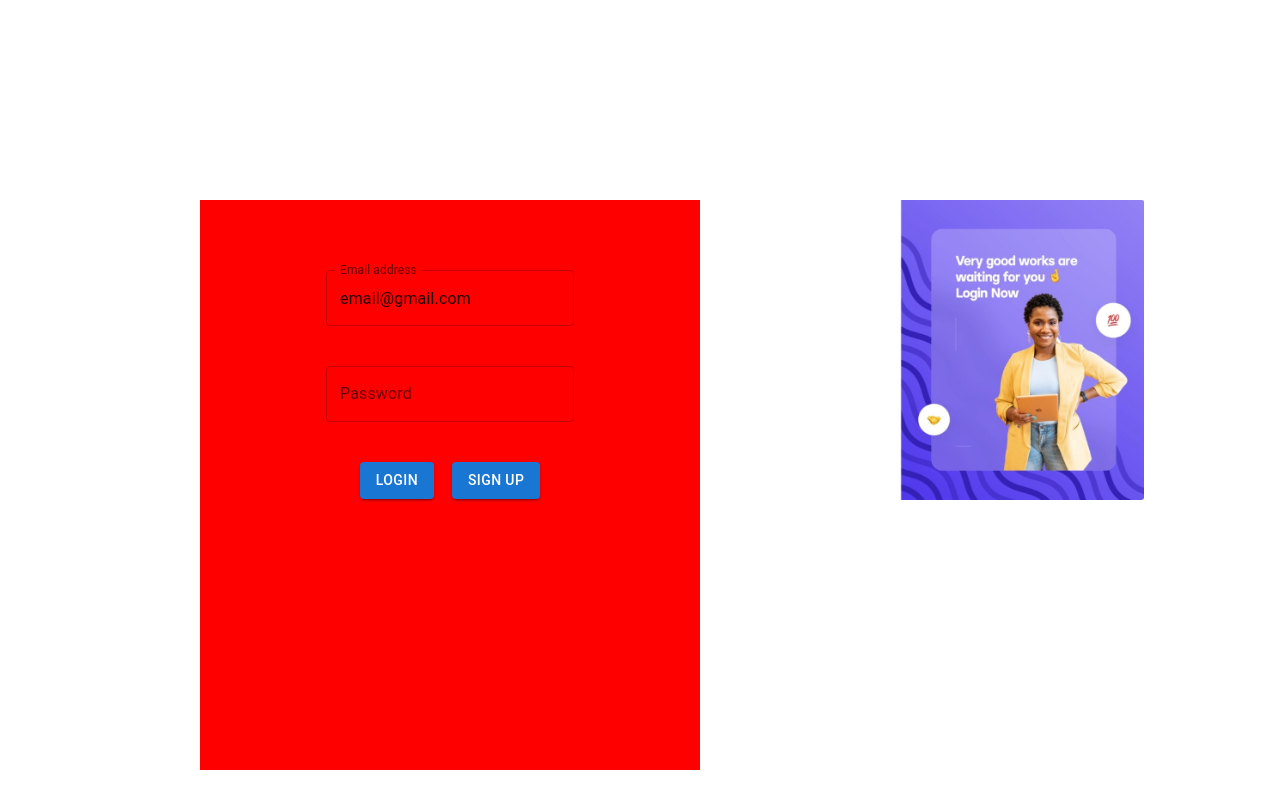
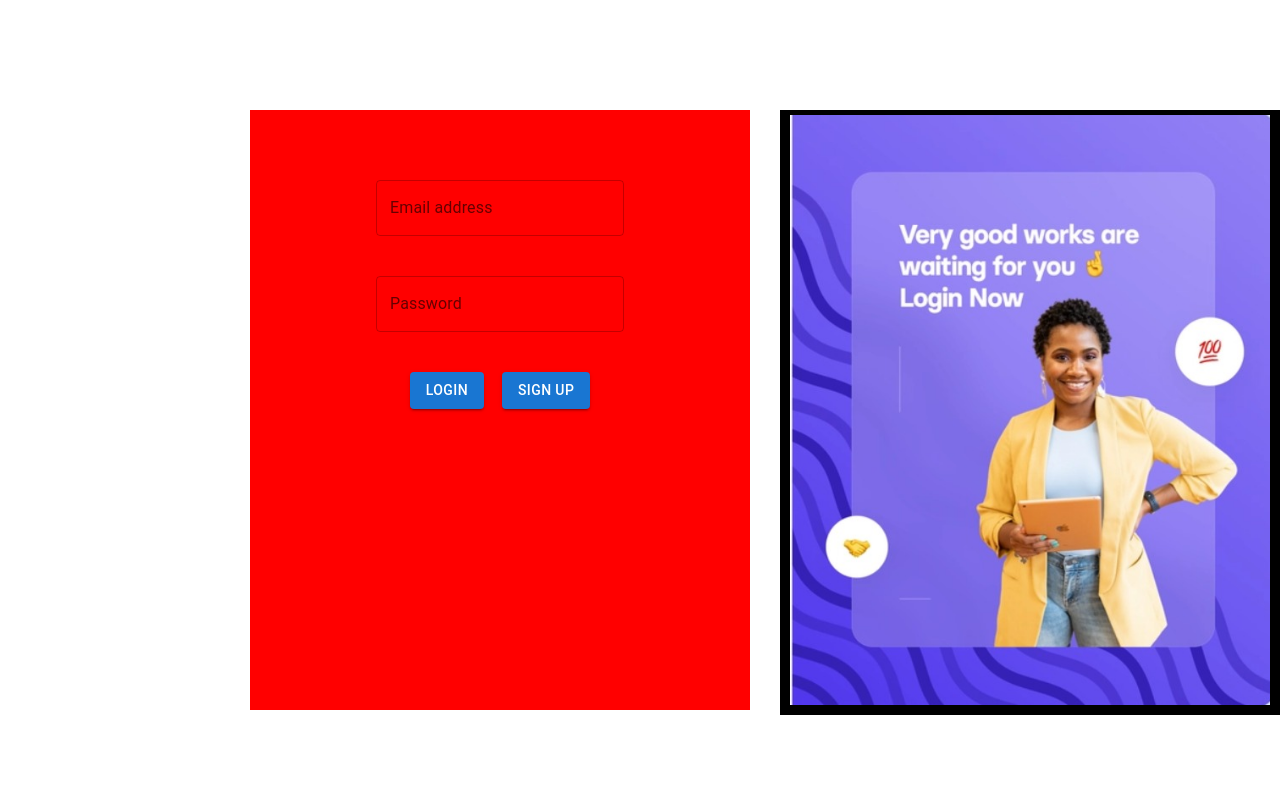
Before and after one commit to IVANHERALD/React_Outline, a React (Create React App) app: page / in a window 1280 px wide. Built offline with nearby package versions, Linux system fonts and the light colour scheme; no server answers.

Commit message:
new register user stored in firebase

```diff
--- a/src/App.js
+++ b/src/App.js
@@ -3,15 +3,29 @@ import './App.css';
 import Login from './component/Login';
 import Register from './component/Register';
 import {  Route, Routes } from 'react-router-dom';
-
+import { AuthProvider } from './AuthContext';
+import {useState,useEffect} from 'react'
+import {auth} from './component/Firebase'
+import {onAuthStateChanged} from 'firebase/auth'
 
 function App() {
+  const [currentUser, setCurrentUser] = useState(null)
+  useEffect(() => {
+    onAuthStateChanged(auth, (user) => {
+      setCurrentUser(user)
+     })
+  }, [])
+
   return (
     <div className="App">
+      <AuthProvider value={{currentUser}}>
          <Routes>
+
           <Route path="/" element={<Login/>}/>
           <Route path="/Register" element={<Register/>}/>
+
          </Routes>
+         </AuthProvider>
     </div>
   );
 }
--- /dev/null
+++ b/src/AuthContext.js
@@ -0,0 +1,15 @@
+import React, {useContext} from 'react'
+
+const AuthContext = React.createContext()
+
+export function AuthProvider({children, value}) {
+  return (
+    <AuthContext.Provider value={value}>
+      {children}
+    </AuthContext.Provider>
+  )
+}
+
+export function useAuthValue(){
+  return useContext(AuthContext)
+}
--- a/src/component/Login.js
+++ b/src/component/Login.js
@@ -4,45 +4,32 @@ import { useNavigate } from "react-router-dom";
 import {TextField,Button} from '@mui/material';
 import login_image from '../Images/loginImage.jpg';
 import "./style.css";
+import { useAuthValue } from "../AuthContext"
 
 function Login() {
   let history = useNavigate();
+  const {currentUser} = useAuthValue()
+
 
 const handleClick=()=>{
-  let path='./Register.js';
-  history(path);
+  console.log(currentUser)
+  history('/Register');
 }
   return (
     <div className="app">
-      <div className="Input-container-main"
-      >
+      <div className="Input-container-main">
         <div className="Input-container-login">
+          <TextField id="outlined" label="Email address"/>       <br/><br/><br/>
+          <TextField label="Password"type="password"autoComplete="current-password"/>     <br/><br/><br/>
+          <Button variant="contained">Login</Button> &nbsp;&nbsp;&nbsp;
+          <Button variant="contained" onClick={handleClick}>Sign up</Button>
+        </div>
+        <br/>
 
-          <TextField
-
-          id="outlined"
-          label="Email address"
-          defaultValue="email@gmail.com"
-        />
-
-        <br/><br/><br/>
-
-          <TextField label="Password"
-          type="password"
-          autoComplete="current-password"
-        /><br/><br/><br/>
-        <Button variant="contained">Login</Button> &nbsp;&nbsp;&nbsp;
-        <Button variant="contained" onClick={handleClick}>Sign up</Button>
-        </div>
-
-
-
-        <br/>
         <div className="Input-container-image">
-        <img src={login_image} height={300}/>
+        <img src={login_image}  alt="login_image" className="image"/>
         </div>
       </div>
-
     </div>
 
   );
--- a/src/component/Register.js
+++ b/src/component/Register.js
@@ -1,7 +1,9 @@
+
 import React from 'react'
 import {TextField,Button} from '@mui/material';
 import login_image from '../Images/loginImage.jpg';
-import { useNavigate } from 'react-router-dom';
+import { useNavigate,Link } from 'react-router-dom';
+
 import {useState} from 'react'
 import {auth} from './Firebase'
 import {createUserWithEmailAndPassword} from 'firebase/auth'
@@ -14,16 +16,23 @@ function Register() {
   const [confirmPassword, setConfirmPassword] = useState('')
   const [error, setError] = useState('')
 
+  const validatePassword = () => {
+    let isValid = true
+    if (password !== '' && confirmPassword !== ''){
+      if (password !== confirmPassword) {
+        isValid = false
+        setError('Passwords does not match')
+      }
+    }
+    return isValid
+  }
 
-
-    const Loginpage=()=>{
-        history("/");
-    }
 
     const register = e => {
       e.preventDefault()
       setError('')
-      if(true) {
+      if(validatePassword()) {
+        console.log('ready')
         // Create a new user with email and password using firebase
           createUserWithEmailAndPassword(auth,email, password)
           .then((res) => {
@@ -34,8 +43,10 @@ function Register() {
       setName('')
       setEmail('')
       setPassword('')
+      setConfirmPassword('')
+    }
 
-    }
+
 
 
   return (
@@ -43,34 +54,20 @@ function Register() {
       <div className="Input-container-main">
         <div className="Input-container-register">
             <h3 className='Title'> Create a new account </h3>
-          <TextField
-          id="outlined"
-          label="Name"
-          value={name}
-        />
+          <TextField id="outlined" label="Name" value={name} onChange={(e)=>setName(e.target.value)}/><br/><br/><br/>
+          <TextField id="outlined" label="Email address" value={email} onChange={(e)=>setEmail(e.target.value)}/> <br/><br/><br/>
+          <TextField label="Password" autoComplete="current-password" value={password} onChange={(e)=>setPassword(e.target.value)}/><br/><br/><br/>
+          <TextField label="Confirm Password" type="password" autoComplete="current-password" value={confirmPassword} onChange={(e)=>setConfirmPassword(e.target.value)}/><br/><br/><br/>
+          <Button variant="contained" onClick={register}>Register</Button> &nbsp;&nbsp;&nbsp;&nbsp;&nbsp;
+          <br/><br/>
+          <span>
+          Already have an account?
+          <Link to='/'>login</Link>
+        </span>
+          </div>
 
-        <br/><br/><br/>
-
-        <TextField
-          id="outlined"
-          label="Email address"
-          defaultValue="email@gmail.com"
-          value={email}
-        />
-
-        <br/><br/><br/>
-
-          <TextField label="Password"
-          type="password"
-          autoComplete="current-password"
-          value={password}
-        /><br/><br/><br/>
-        <Button variant="contained">Register</Button> &nbsp;&nbsp;&nbsp;&nbsp;&nbsp;
-        <Button variant="contained" onClick={Loginpage}>Sign in</Button>
-
-        </div>
         <div className="Input-container-image">
-        <img src={login_image} height={300}/>
+        <img src={login_image} height={300} alt="register_image"/>
         </div>
       </div>
 
--- a/src/component/style.css
+++ b/src/component/style.css
@@ -5,25 +5,35 @@
 .Input-container-main{
 
   display: flex;
-  margin-top: 100px;
+  margin-top: 10px;
   margin-left: 100px;
   width:1300px;
   height:700px;
-  gap: 50px;
+  gap: 5px;
 
 }
 .Input-container-login{
   background-color: red;
   z-index: 100;
   margin-top: 100px;
-  margin-left: 100px;
+  margin-left: 150px;
   width:500px;
-  height:500px;
+  height:530px;
   padding-top: 70px;
+  border-radius: 400/2;
 
 }
 .Input-container-image
 {
+  background-color: black;
   margin-top: 100px;
-  margin-left: 100px;
+  margin-left:20px;
+  width:500px;
+  height:600px;
+  padding-top: 5px;
 }
+
+.image{
+  height:590px;
+
+}
```
